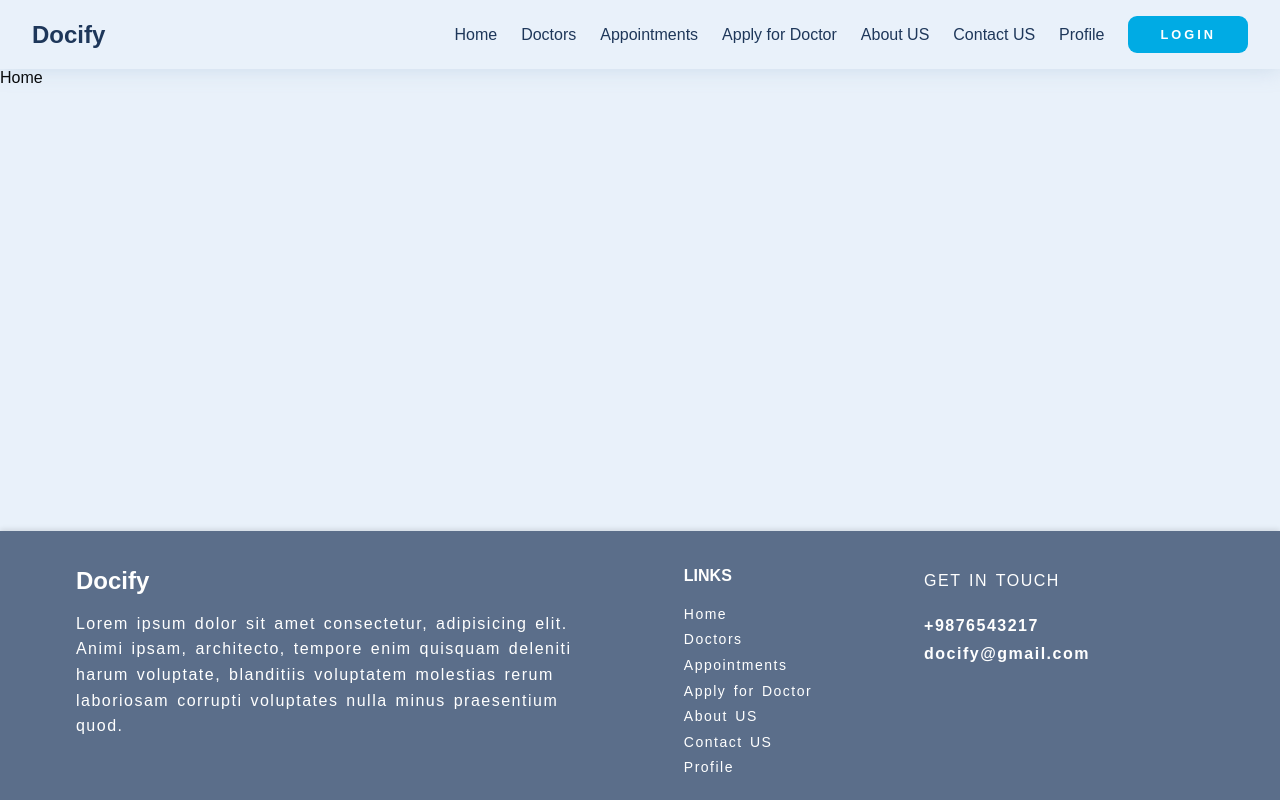
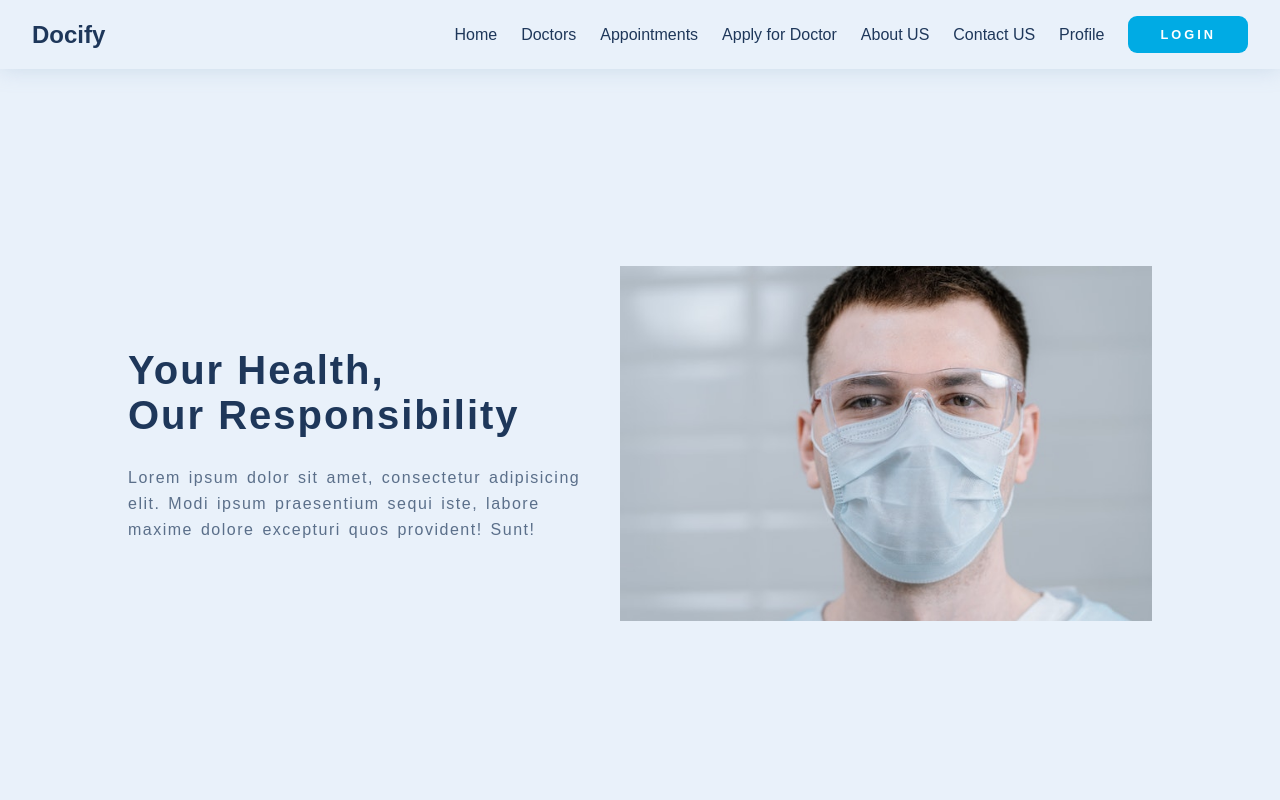
Before and after one commit to IshanAapan/docify, a React (Vite) app in the folder client/: page / in a window 1280 px wide. Shown: the top 800 px of the page. Built offline with nearby package versions, Linux system fonts and the light colour scheme.

Commit message:
Home Page Completed

```diff
--- a/client/src/assets/styles/Footer.css
+++ b/client/src/assets/styles/Footer.css
@@ -2,8 +2,6 @@
 
 .footer-container {
     width: 100%;
-    position: fixed;
-    bottom: 0;
     display: flex;
     flex-wrap: wrap;
     justify-content: space-around;
--- /dev/null
+++ b/client/src/assets/styles/Home.css
@@ -0,0 +1,44 @@
+@import url(global.css);
+
+.container {
+    display: flex;
+    align-items: center;
+    justify-content: space-between;
+    height: 94vh;
+    margin: 0 auto;
+    width: 80%;
+    gap: 2rem;
+}
+.leftHomeHeading{
+    width: 54%;
+}
+
+.home-img img {
+    width: 100%;
+}
+
+img:hover {
+    cursor: pointer;
+}
+
+h1 {
+    font-size: 2.5rem;
+    letter-spacing: 2px;
+
+}
+
+.leftHomeText {
+    color: var(--light-text-color) !important;
+    margin-top: 27px;
+}
+
+@media only screen and (max-width: 768px) {
+    .container {
+        display: flex;
+        flex-direction: column;
+        height: 63vh;
+    }
+    .home-img img {
+        width: 70%;
+    }
+}
--- a/client/src/assets/styles/NavBar.css
+++ b/client/src/assets/styles/NavBar.css
@@ -8,6 +8,7 @@ header {
     position: sticky;
     top: 0;
     z-index: 2;
+    background-color: var(--light-blue);
     box-shadow: 0 0 20px 0 rgba(144, 174, 205, 0.339);
     transition: all 0.2s linear;
 }
--- a/client/src/pages/Home.jsx
+++ b/client/src/pages/Home.jsx
@@ -1,13 +1,30 @@
 import Footer from "../components/Footer";
-import NavBar  from "../components/NavBar";
+import NavBar from "../components/NavBar";
+import "../assets/styles/Home.css";
+import homeImage from "../assets/images/Home.jpg";
 
- const Home = () => {
+const Home = () => {
   return (
     <>
       <NavBar />
-      <div>Home</div>
-      <Footer/>
+      <div className="container">
+        <section className="leftHomeHeading">
+          <h1>Your Health,</h1>
+          <h1>Our Responsibility</h1>
+          <p className="leftHomeText">
+            Lorem ipsum dolor sit amet, consectetur adipisicing elit. Modi ipsum
+            praesentium sequi iste, labore maxime dolore excepturi quos
+            provident! Sunt!
+          </p>
+        </section>
+        <section>
+          <div className="home-img">
+            <img src={homeImage} alt="Home Image" />
+          </div>
+        </section>
+      </div>
+      <Footer />
     </>
   );
 };
-export default Home
+export default Home;
```
Also changed, not shown: client/src/assets/images/Home.jpg (added).
